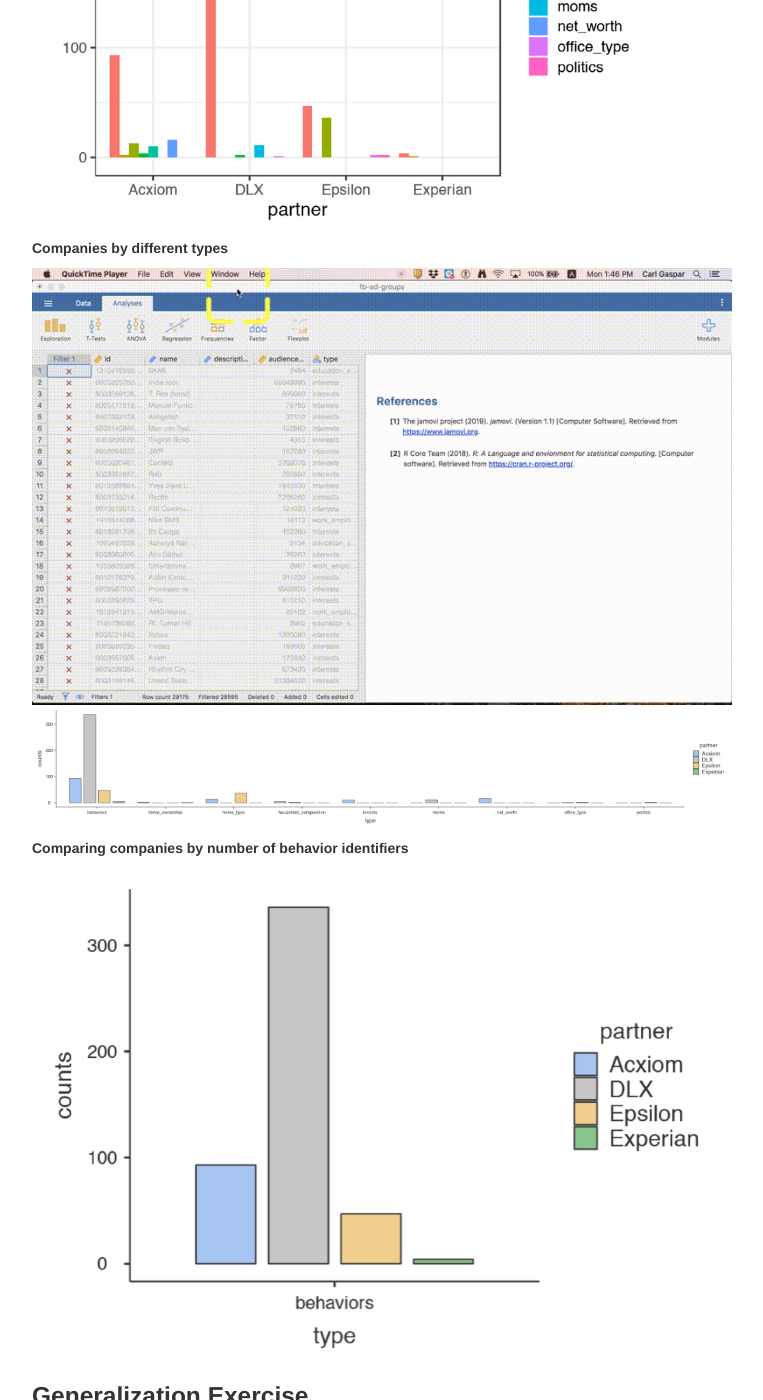
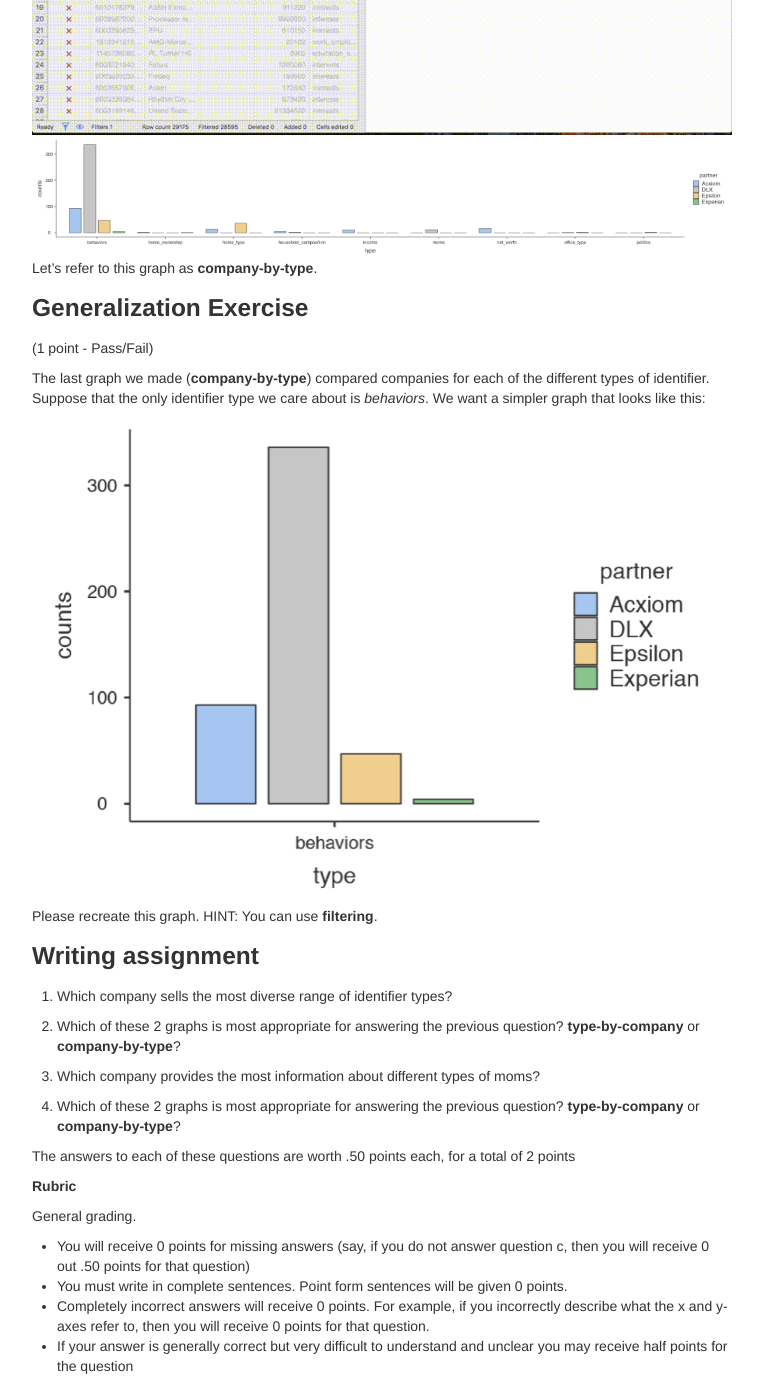
Before and after one commit to SourCherries/psy-466, a Jekyll site: the page built from pages/lab1_visualization.md, in a window 1280 px wide and 1400 px high, scrolled down 6249 px. Shown: the whole window, without its empty margins (258-1021 px from the left). Built offline with Jekyll 4.4.1, drawn with Linux system fonts in a browser that asks for light colours; our own code applies the rules of GitHub Pages for plain Markdown files; some of the changed text lies outside the part shown.

Commit message:
Additional fleshing out of lab1...md; esp. generalization exercise and writing assignment.

```diff
--- a/pages/lab1_visualization.md
+++ b/pages/lab1_visualization.md
@@ -33,9 +33,10 @@ Our general goals for this first lab are to get your feet wet, so to speak. We
 You will be completing each lab by writing your code and notes in an R Markdown document.
 
 ### Get some data
-![Loading our farm data](/psy-466/assets/V1-open-file.gif)
+Please download the watermelon data and save it somewhere on your computer. ![Now load this data into jamovi.](/psy-466/assets/V1-open-file.gif)
 
 ### Farms in Abu Dhabi
+Jamovi has
 
 #### Which region has the most watermelon farms?
 ![Loading our farm data](/psy-466/assets/V2-counts-explore.gif)
@@ -53,29 +54,44 @@ You will be completing each lab by writing your code and notes in an R Markdown
 
 #### Filtering out unknown companies
 ![Loading our farm data](/psy-466/assets/V5-filtering.gif)
-![some words](/psy-466/assets/facebook_hist_explore_partner.png)
+<!-- ![some words](/psy-466/assets/facebook_hist_explore_partner.png) -->
 ![some words](/psy-466/assets/facebook_hist_flex_partner.png)
 ##### Types by different companies
 ![Loading our farm data](/psy-466/assets/V6-type-by-partner.gif)
 ![some words](/psy-466/assets/facebook_hist_flex_type_partner.png)
+Let's refer to this graph as **type-by-company**.
 
 ##### Companies by different types
 ![Loading our farm data](/psy-466/assets/V7-partner-by-type.gif)
 <!-- ![some words](/psy-466/assets/facebook_hist_explore_type_partner.png) -->
 ![some words](/psy-466/assets/facebook_hist_explore_partner_type.png)
-##### Comparing companies by number of behavior identifiers
-![some words](/psy-466/assets/facebook_hist_explore_behaviors_only.png)
+Let's refer to this graph as **company-by-type**.
 
 ### Generalization Exercise
 (1 point - Pass/Fail)
 
+The last graph we made (**company-by-type**) compared companies for each of the different types of identifier. Suppose that the only identifier type we care about is *behaviors*. We want a simpler graph that looks like this:
+![these words do not show](/psy-466/assets/facebook_hist_explore_behaviors_only.png)
+Please recreate this graph.
+HINT: You can use **filtering**.
+
 ### Writing assignment
+
+1. Which company sells the most diverse range of identifier types?
+
+2. Which of these 2 graphs is most appropriate for answering the previous question? **type-by-company** or **company-by-type**?
+
+3. Which company provides the most information about different types of moms?
+
+4. Which of these 2 graphs is most appropriate for answering the previous question? **type-by-company** or **company-by-type**?
+
+The answers to each of these questions are worth .50 points each, for a total of 2 points
 
 **Rubric**
 
 General grading.
 
-- You will receive 0 points for missing answers (say, if you do not answer question c, then you will receive 0 out .25 points for that question)
+- You will receive 0 points for missing answers (say, if you do not answer question c, then you will receive 0 out .50 points for that question)
 - You must write in complete sentences. Point form sentences will be given 0 points.
 - Completely incorrect answers will receive 0 points. For example, if you incorrectly describe what the x and y-axes refer to, then you will receive 0 points for that question.
 - If your answer is generally correct but very difficult to understand and unclear you may receive half points for the question
```
